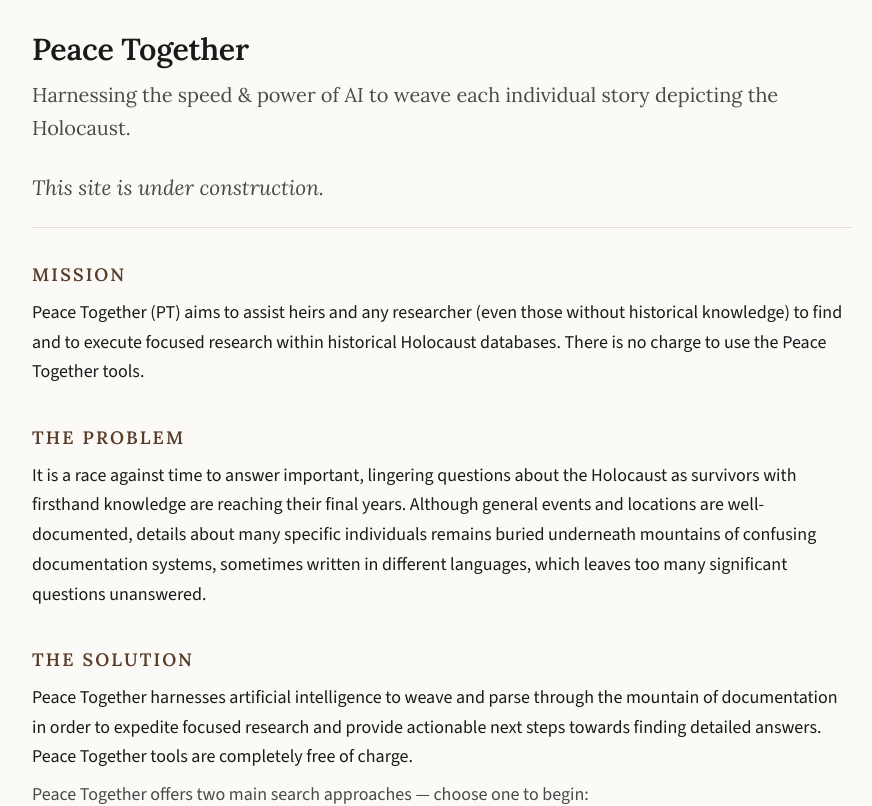
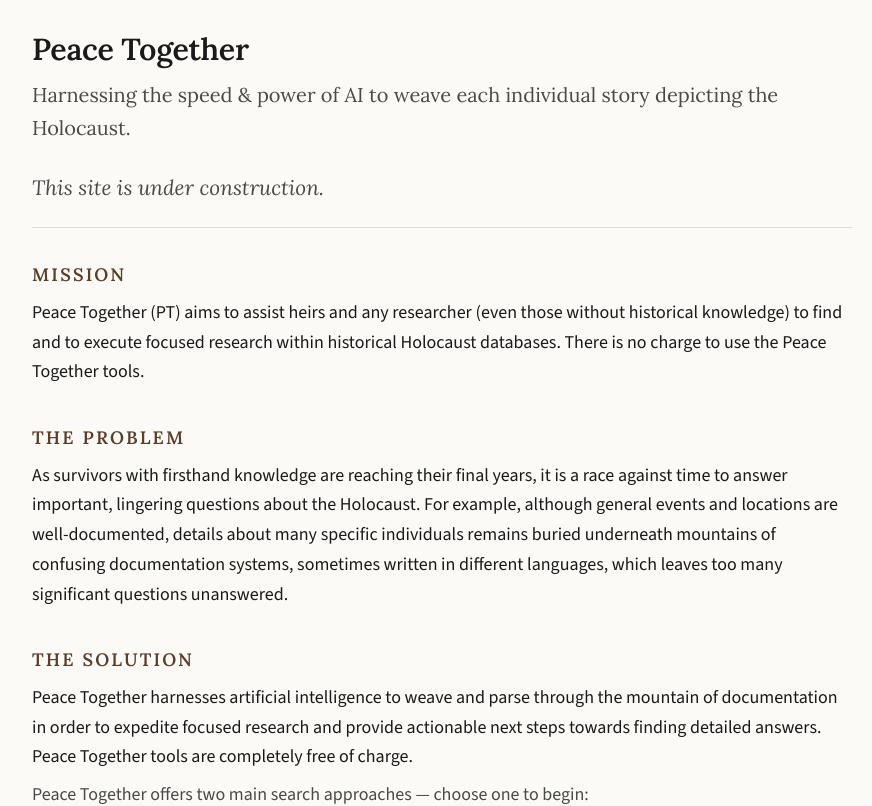
Before and after one commit to luckyix39/Script-Bridge, a React (Vite) app in the folder frontend/: page / in a window 1280 px wide. Shown: the top 806 px of the page, without its empty margins (198-1070 px from the left). Built offline with nearby package versions, Linux system fonts and the light colour scheme.

Commit message:
Update Landing.tsx

```diff
--- a/frontend/src/pages/Landing.tsx
+++ b/frontend/src/pages/Landing.tsx
@@ -26,8 +26,9 @@ export default function Landing({ onNavigate }: Props) {
       <section className={styles.section}>
         <h2 className={styles.h}>The Problem</h2>
         <p>
-           It is a race against time to answer important, lingering questions about the Holocaust as survivors with firsthand
-          knowledge are reaching their final years. Although general events and locations are
+           As survivors with firsthand
+          knowledge are reaching their final years, it is a race against time to answer important, lingering questions about the Holocaust.
+          For example, although general events and locations are
           well-documented, details about many specific individuals
           remains buried underneath mountains of confusing documentation systems,
           sometimes written in different languages, which leaves too many significant questions unanswered.
```
